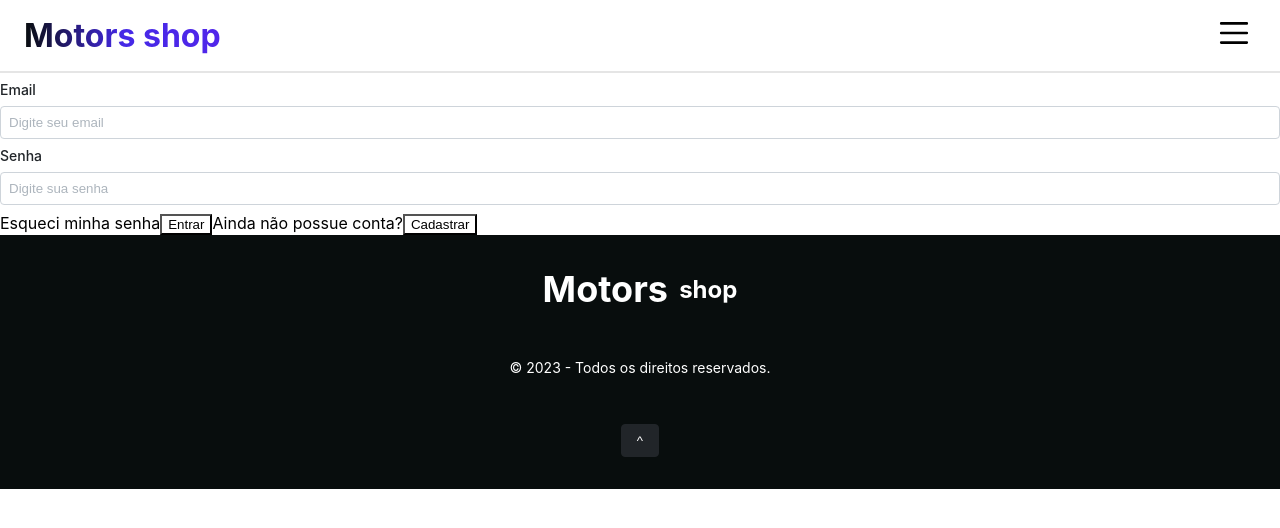
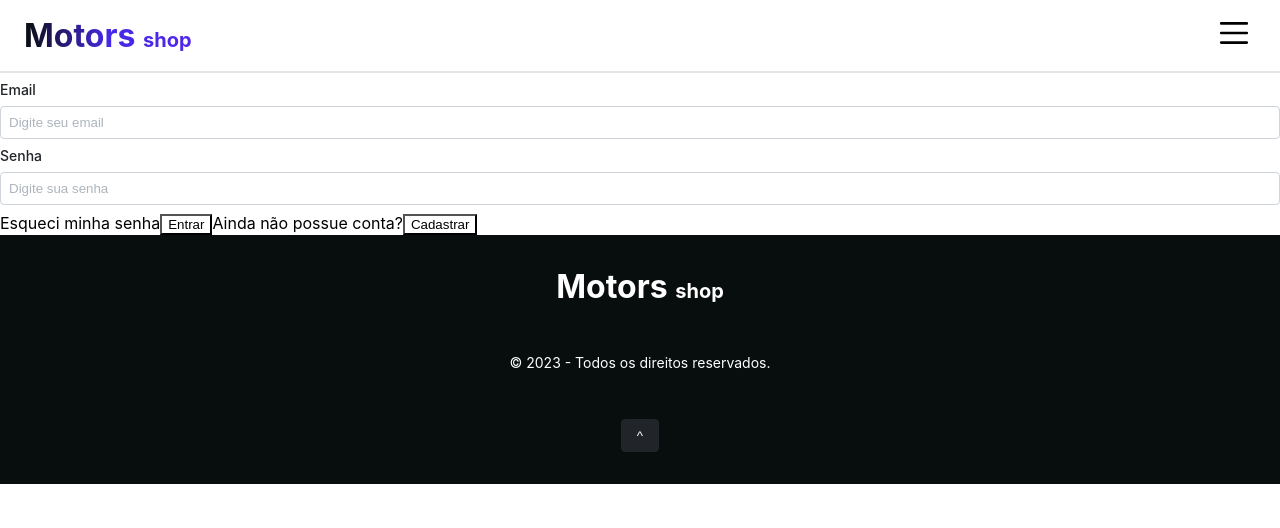
Before and after one commit to Kenzie-Academy-Brasil-Developers/Projeto-fullstack-m6-NayaraCSM, a React (Vite) app in the folder front/: page /login in a window 1280 px wide. Shown: the top 528 px of the page. Built offline with nearby package versions, Linux system fonts and the light colour scheme.

Commit message:
fix: correcting logo of project.

```diff
--- a/front/src/componets/Footer/index.tsx
+++ b/front/src/componets/Footer/index.tsx
@@ -3,10 +3,9 @@ import { FooterPage } from "./styled";
 const Footer = () => {
   return (
     <FooterPage>
-      <div className="logo">
-        <h1>Motors </h1>
-        <h2>shop</h2>
-      </div>
+      <h1>
+        Motors <span className="small-text">shop</span>
+      </h1>
       <p>© 2023 - Todos os direitos reservados.</p>
       <button>^</button>
     </FooterPage>
--- a/front/src/componets/Footer/styled.ts
+++ b/front/src/componets/Footer/styled.ts
@@ -6,15 +6,11 @@ export const FooterPage = styled.footer`
   text-align: center;
   padding: 2rem 0;
 
-  .logo {
-    display: flex;
-    justify-content: center;
-    align-items: center;
-    gap: 0.7rem;
+  h1 {
     margin-bottom: 3rem;
   }
-  h1 {
-    font-size: var(--heading-2-600-font-size);
+  .small-text {
+    font-size: var(--heading-6-500-font-size);
   }
   p {
     font-size: var(--body-2-400-font-size);
--- a/front/src/componets/Header/HeaderPrivate/index.tsx
+++ b/front/src/componets/Header/HeaderPrivate/index.tsx
@@ -13,7 +13,9 @@ const HeaderRoutePrivate = (): JSX.Element => {
 
   return (
     <header>
-      <h1>Motors shop</h1>
+      <h1>
+        Motors <span className="small-text">shop</span>
+      </h1>
       <div className="menu-mobile">
         <button
           onClick={OpenMenu}
--- a/front/src/componets/Header/HeaderPublic/index.tsx
+++ b/front/src/componets/Header/HeaderPublic/index.tsx
@@ -13,7 +13,9 @@ const HeaderRoutePublic = (): JSX.Element => {
 
   return (
     <Header>
-      <h1>Motors shop</h1>
+      <h1>
+        Motors <span className="small-text">shop</span>
+      </h1>
       <MenuMobile>
         <button
           onClick={OpenMenu}
--- a/front/src/componets/Header/styled.ts
+++ b/front/src/componets/Header/styled.ts
@@ -12,6 +12,10 @@ export const Header = styled.header`
     background-clip: text;
     -webkit-background-clip: text;
     color: transparent;
+    font-weight: var(--heading-7-600-font-weight: 600);
+  }
+  .small-text {
+    font-size: var(--heading-6-500-font-size);
   }
 `;
 
```
